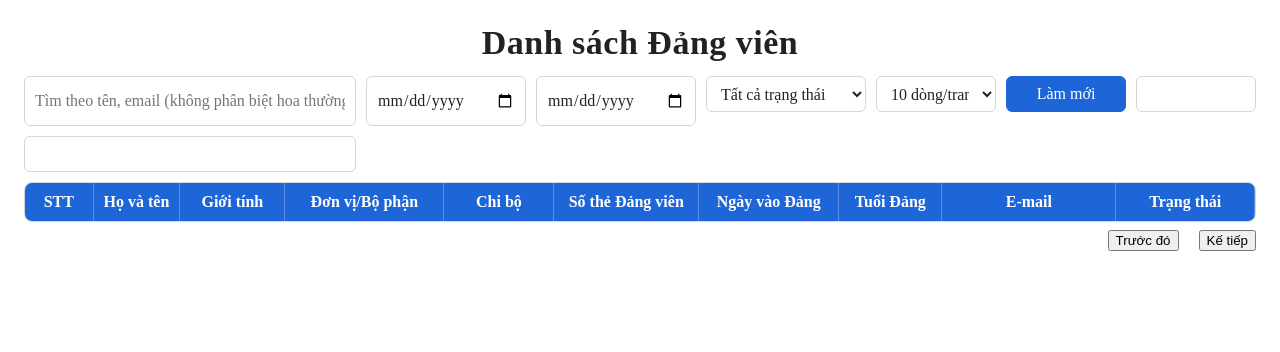
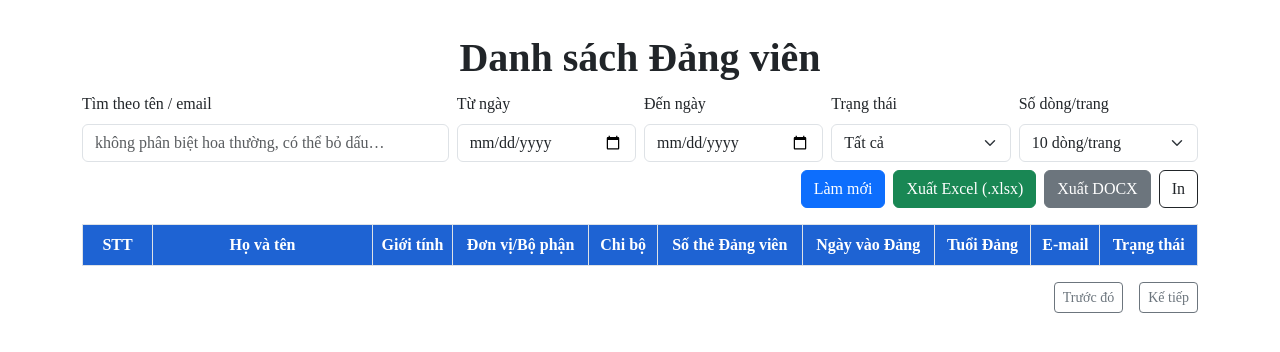
Before and after one commit to qlvbxdbd-maker/dangvien-app, a website: page public/index.html in a window 1280 px wide. Drawn offline with nearby package versions, Linux system fonts and the light colour scheme; no server answers; a script that the page names is missing.

Commit message:
Update index.html

```diff
--- a/public/index.html
+++ b/public/index.html
@@ -2,161 +2,167 @@
 <html lang="vi">
   <head>
     <meta charset="utf-8" />
+    <meta
+      name="viewport"
+      content="width=device-width, initial-scale=1, shrink-to-fit=no"
+    />
     <title>Danh sách Đảng viên</title>
-  <meta name="viewport" content="width=device-width,initial-scale=1" />
 
-  <!-- Font toàn site -->
+    <!-- Bootstrap -->
+    <link
+      href="https://cdn.jsdelivr.net/npm/bootstrap@5.3.2/dist/css/bootstrap.min.css"
+      rel="stylesheet"
+    />
     <style>
-    :root{
-      --main:#1e66d8;
-      --border:#d0d7de;
-      --bg:#f7f9fc;
+      :root { --title-font: "Times New Roman", Times, serif; }
+      body { font-family: var(--title-font); }
+      h1.page-title {
+        font-family: var(--title-font);
+        font-weight: 700;
+        text-align: center;
+        margin: 18px 0 10px;
       }
-    html,body{font-family:"Times New Roman", Times, serif;font-size:16px;color:#222}
-    body{margin:24px;background:#fff}
+      .table thead th {
+        background:#1e63d3; color:#fff; vertical-align: middle;
+      }
+      .table tbody td { vertical-align: middle; }
+      .nowrap { white-space: nowrap; }
+      .toolbar .form-control, .toolbar .form-select { min-width:140px; }
+      .toolbar .btn { white-space: nowrap; }
 
-    h1{font-size:34px;margin:0 0 14px 0;text-align:center;letter-spacing:.5px}
-    .toolbar{display:grid;grid-template-columns:1fr repeat(2,160px) 160px 120px 120px 120px;gap:10px;margin:0 auto 10px auto;max-width:1400px}
-    .toolbar input,.toolbar select,.toolbar button{
-      font-family:"Times New Roman", Times, serif;font-size:16px;height:36px;padding:6px 10px;border:1px solid var(--border);border-radius:6px;background:#fff
+      /* In */
+      @media print {
+        .no-print { display:none !important; }
+        .page-title { margin-top:0; }
+        .print-range {
+          display:block; text-align:center; font-style:italic; margin-bottom:6px;
         }
-    .toolbar button{background:var(--main);color:#fff;border-color:var(--main);cursor:pointer}
-    .toolbar .small{background:#fff;border-color:var(--border);color:#222}
-    .toolbar .danger{background:#e03131;border-color:#e03131}
-    .toolbar .ghost{background:#fff;border-color:var(--border)}
-
-    .note{max-width:1400px;margin:6px auto 10px auto;color:#666}
-
-    .table-wrap{max-width:1400px;margin:0 auto;border:1px solid var(--border);border-radius:8px;overflow:hidden}
-    table{width:100%;border-collapse:collapse}
-    thead th{
-      background:var(--main);color:#fff;padding:10px;border-right:1px solid rgba(255,255,255,.25);white-space:nowrap
-    }
-    tbody td{padding:10px;border-top:1px solid var(--border);border-right:1px solid var(--border)}
-    tbody tr:nth-child(even){background:#fbfdff}
-    tbody tr:hover{background:#eef5ff}
-    .fit-name{white-space:nowrap;overflow:hidden;text-overflow:ellipsis;max-width:360px}
-    .center{text-align:center}
-    .right{text-align:right}
-
-    .foot{max-width:1400px;margin:8px auto 0 auto;display:flex;gap:10px;align-items:center;justify-content:flex-end}
-    .foot .muted{color:#666}
-
-    /* Modal chi tiết */
-    .modal{position:fixed;inset:0;background:rgba(0,0,0,.35);display:none;align-items:center;justify-content:center;z-index:40}
-    .modal.open{display:flex}
-    .card{width:820px;max-width:95vw;background:#fff;border:1px solid var(--border);border-radius:10px;box-shadow:0 16px 40px rgba(0,0,0,.08)}
-    .card header{padding:12px 16px;border-bottom:1px solid var(--border);display:flex;justify-content:space-between;align-items:center}
-    .card header h3{margin:0;font-size:20px}
-    .card section{padding:12px 16px}
-    .grid2{display:grid;grid-template-columns:160px 1fr;row-gap:8px;column-gap:10px}
-    .grid2 label{color:#555}
-    .grid2 input,.grid2 textarea{border:1px solid var(--border);border-radius:6px;padding:6px 10px;height:34px;font-family:"Times New Roman"}
-    .grid2 textarea{height:70px}
-    .actions{display:flex;gap:8px;justify-content:flex-end;padding:10px 16px;border-top:1px solid var(--border)}
-    .actions button{height:36px;padding:0 14px;border-radius:6px;border:1px solid var(--border);background:#fff;cursor:pointer}
-    .actions .primary{background:var(--main);border-color:var(--main);color:#fff}
-    .actions .danger{background:#e03131;border-color:#e03131;color:#fff}
-
-    /* In – ẩn toolbar khi in và trang in chuẩn A4 dọc */
-    @media print{
-      .toolbar,.actions,.foot,.no-print{display:none!important}
-      body{margin:12mm}
-      table{page-break-inside:auto}
-      tr{page-break-inside:avoid;page-break-after:auto}
+        .table th, .table td { padding: .25rem .35rem; font-size: 13px; }
       }
     </style>
-
-  <!-- SheetJS & docx (tạo .xlsx / .docx) -->
-  <script src="https://cdn.jsdelivr.net/npm/xlsx@0.19.3/dist/xlsx.full.min.js"></script>
-  <script src="https://cdn.jsdelivr.net/npm/docx@8.3.2/build/index.umd.js"></script>
   </head>
   <body>
-  <h1>Danh sách Đảng viên</h1>
+    <div class="container py-3">
+      <h1 class="page-title">Danh sách Đảng viên</h1>
 
-  <div class="toolbar">
-    <input id="kw" placeholder="Tìm theo tên, email (không phân biệt hoa thường, bỏ dấu)…" />
-    <input id="from" type="date" class="small" />
-    <input id="to"   type="date" class="small" />
-    <select id="status" class="small" title="Trạng thái">
-      <option value="">Tất cả trạng thái</option>
+      <!-- Dòng mô tả khoảng in (hiện khi in) -->
+      <div id="printRange" class="print-range no-print d-none"></div>
+
+      <!-- Toolbar -->
+      <div class="toolbar row g-2 align-items-end no-print">
+        <div class="col-12 col-lg-4">
+          <label class="form-label">Tìm theo tên / email</label>
+          <input id="kw" class="form-control"
+                 placeholder="không phân biệt hoa thường, có thể bỏ dấu…" />
+        </div>
+
+        <div class="col-6 col-lg-2">
+          <label class="form-label">Từ ngày</label>
+          <input id="fromDate" class="form-control" type="date">
+        </div>
+        <div class="col-6 col-lg-2">
+          <label class="form-label">Đến ngày</label>
+          <input id="toDate" class="form-control" type="date">
+        </div>
+
+        <div class="col-6 col-lg-2">
+          <label class="form-label">Trạng thái</label>
+          <select id="status" class="form-select">
+            <option value="">Tất cả</option>
             <option>Đang sinh hoạt</option>
             <option>Nghỉ sinh hoạt</option>
             <option>Chuyển đảng</option>
           </select>
+        </div>
 
-    <select id="size" class="small" title="Số dòng/trang">
+        <div class="col-6 col-lg-2">
+          <label class="form-label">Số dòng/trang</label>
+          <select id="pageSize" class="form-select">
             <option value="10">10 dòng/trang</option>
             <option value="20">20 dòng/trang</option>
             <option value="50">50 dòng/trang</option>
             <option value="100">100 dòng/trang</option>
             <option value="all">Tất cả</option>
           </select>
-
-    <button id="refresh">Làm mới</button>
-    <button id="print" class="ghost">In</button>
-    <button id="excel" class="ghost">Xuất Excel</button>
         </div>
 
-  <div class="note no-print" id="rangeNote"></div>
+        <div class="col-12 d-flex gap-2 justify-content-end">
+          <button id="btnRefresh" class="btn btn-primary">
+            Làm mới
+          </button>
+          <button id="btnExcel" class="btn btn-success">
+            Xuất Excel (.xlsx)
+          </button>
+          <button id="btnDocx" class="btn btn-secondary">
+            Xuất DOCX
+          </button>
+          <button id="btnPrint" class="btn btn-outline-dark">
+            In
+          </button>
+        </div>
+      </div>
 
-  <div class="table-wrap">
-    <table id="tbl">
+      <!-- Bảng -->
+      <div class="table-responsive mt-3">
+        <table class="table table-bordered table-hover" id="tbl">
           <thead>
-        <tr>
-          <th class="center" style="width:60px">STT</th>
-          <th>Họ và tên</th>
-          <th class="center" style="width:100px">Giới tính</th>
-          <th style="width:160px">Đơn vị/Bộ phận</th>
-          <th style="width:120px">Chi bộ</th>
-          <th class="center" style="width:130px">Số thẻ Đảng viên</th>
-          <th class="center" style="width:130px">Ngày vào Đảng</th>
-          <th class="center" style="width:90px">Tuổi Đảng</th>
-          <th style="width:230px">E‑mail</th>
-          <th style="width:150px">Trạng thái</th>
+            <tr class="text-center">
+              <th class="nowrap" style="width:70px;">STT</th>
+              <th style="width:220px;">Họ và tên</th>
+              <th style="width:80px;">Giới tính</th>
+              <th>Đơn vị/Bộ phận</th>
+              <th>Chi bộ</th>
+              <th class="nowrap">Số thẻ Đảng viên</th>
+              <th class="nowrap">Ngày vào Đảng</th>
+              <th class="nowrap">Tuổi Đảng</th>
+              <th class="nowrap">E-mail</th>
+              <th class="nowrap">Trạng thái</th>
             </tr>
           </thead>
-      <tbody></tbody>
+          <tbody id="tbody"></tbody>
         </table>
       </div>
 
-  <div class="foot">
-    <span class="muted" id="meta"></span>
-    <button id="prev" class="ghost">Trước đó</button>
-    <span class="muted" id="pageInfo"></span>
-    <button id="next" class="ghost">Kế tiếp</button>
-  </div>
-
-  <!-- Modal chi tiết đảng viên -->
-  <div id="dlg" class="modal">
-    <div class="card" role="dialog" aria-modal="true">
-      <header>
-        <h3>Lý lịch Đảng viên</h3>
-        <button class="ghost" onclick="Dlg.close()">✕</button>
-      </header>
-      <section>
-        <div class="grid2">
-          <label>Họ và tên</label> <input id="f_name" />
-          <label>Giới tính</label> <input id="f_gender" />
-          <label>Đơn vị/Bộ phận</label> <input id="f_unit" />
-          <label>Chi bộ</label> <input id="f_branch" />
-          <label>Số thẻ Đảng viên</label> <input id="f_card" />
-          <label>Ngày vào Đảng</label> <input id="f_join" type="date" />
-          <label>E‑mail</label> <input id="f_email" />
-          <label>Trạng thái</label> <input id="f_status" />
-          <label>Ghi chú</label> <textarea id="f_note"></textarea>
-        </div>
-      </section>
-      <div class="actions">
-        <button class="ghost" onclick="Detail.print()">In</button>
-        <button class="ghost" onclick="Detail.docx()">Xuất DOCX</button>
-        <button class="ghost" id="btnEdit" onclick="Detail.enableEdit(true)">Sửa</button>
-        <button class="primary" id="btnSave" style="display:none" onclick="Detail.save()">Lưu</button>
-        <button class="danger" onclick="Dlg.close()">Đóng</button>
+      <!-- Pager + info -->
+      <div class="d-flex justify-content-between align-items-center no-print">
+        <div id="info" class="small text-muted"></div>
+        <div class="d-flex gap-2">
+          <button id="prev" class="btn btn-outline-secondary btn-sm">Trước đó</button>
+          <span id="pageInfo" class="small align-self-center"></span>
+          <button id="next" class="btn btn-outline-secondary btn-sm">Kế tiếp</button>
         </div>
       </div>
     </div>
 
+    <!-- Modal chi tiết -->
+    <div class="modal fade" id="detailModal" tabindex="-1" aria-hidden="true">
+      <div class="modal-dialog modal-lg modal-dialog-scrollable">
+        <div class="modal-content">
+          <div class="modal-header">
+            <h5 class="modal-title">Lý lịch Đảng viên</h5>
+            <button class="btn-close" data-bs-dismiss="modal"></button>
+          </div>
+          <div class="modal-body">
+            <div id="detailView"></div>
+          </div>
+          <div class="modal-footer">
+            <button class="btn btn-outline-dark" id="mPrint">In</button>
+            <button class="btn btn-secondary" id="mDocx">Xuất DOCX</button>
+            <button class="btn btn-warning" id="mEdit">Sửa</button>
+            <button class="btn btn-primary d-none" id="mSave">Lưu</button>
+            <button class="btn btn-outline-secondary" data-bs-dismiss="modal">Đóng</button>
+          </div>
+        </div>
+      </div>
+    </div>
+
+    <!-- libs -->
+    <script src="https://cdn.jsdelivr.net/npm/bootstrap@5.3.2/dist/js/bootstrap.bundle.min.js"></script>
+    <script src="https://cdn.jsdelivr.net/npm/xlsx@0.18.5/dist/xlsx.full.min.js"></script>
+    <script src="https://cdn.jsdelivr.net/npm/file-saver@2.0.5/dist/FileSaver.min.js"></script>
+    <script src="https://cdn.jsdelivr.net/npm/docx@8.0.4/build/index.umd.js"></script>
+
+    <!-- App -->
     <script src="./app.js"></script>
   </body>
 </html>
```
Lines whose indentation alone changed are shown as unchanged.
